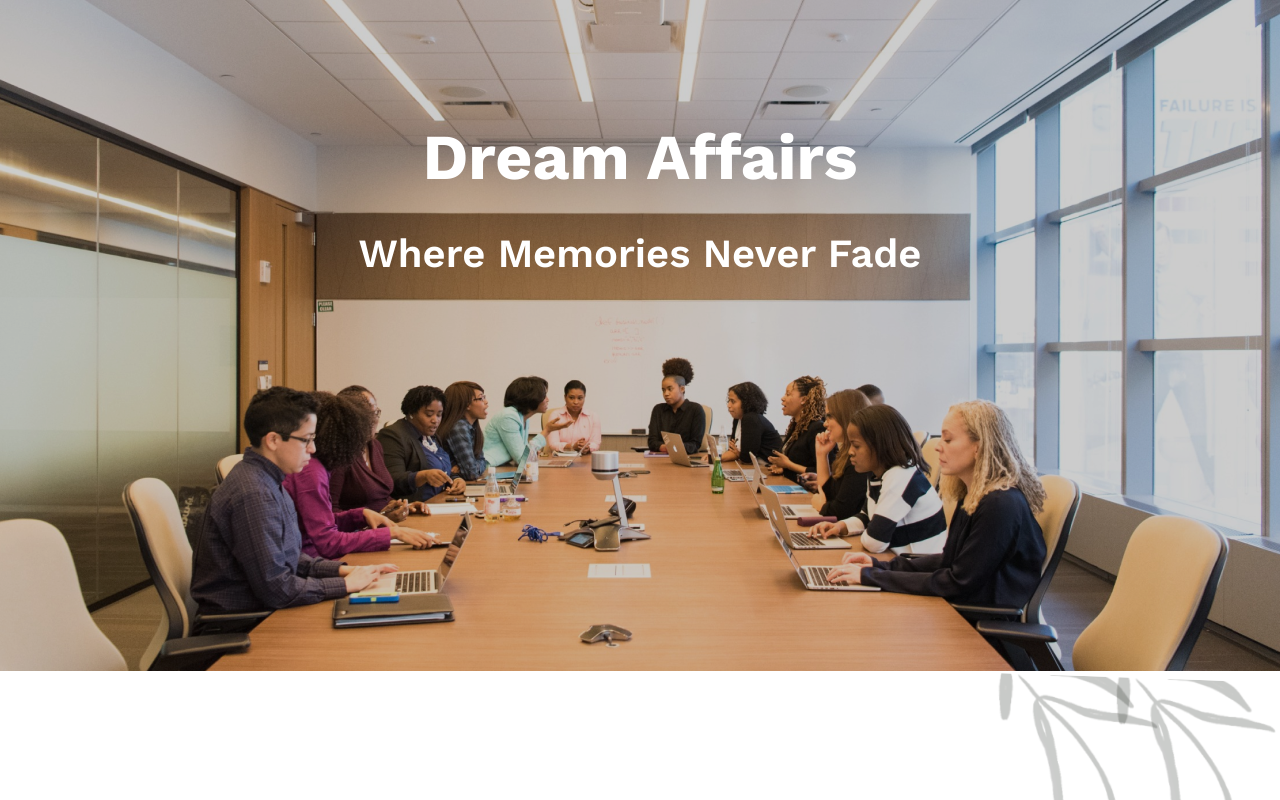
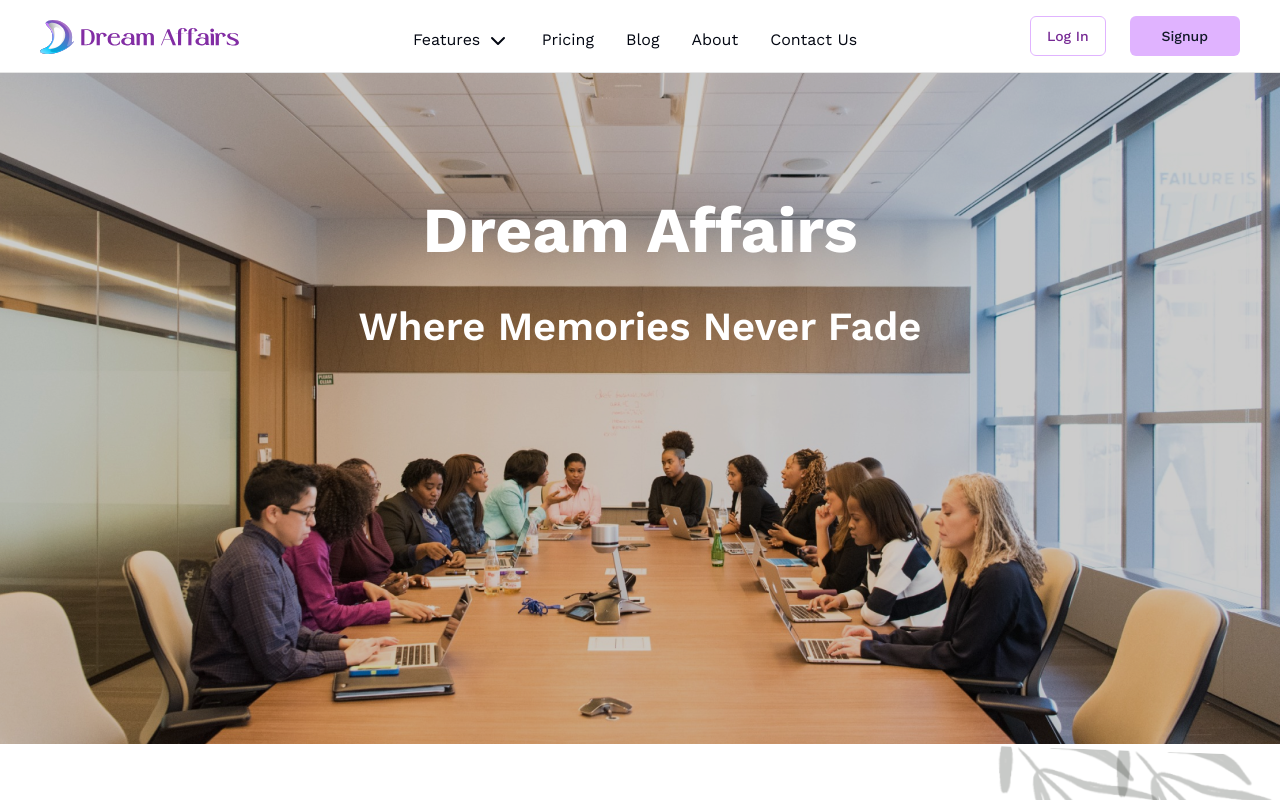
Before and after one commit to Dream-Affairs/Dream-Affairs-Frontend, a Next.js app: page /about-us in a window 1280 px wide. Shown: the top 800 px of the page. Built offline with nearby package versions, Linux system fonts and the light colour scheme.

Commit message:
Feat: Header

```diff
--- a/app/about-us/page.tsx
+++ b/app/about-us/page.tsx
@@ -13,6 +13,7 @@ import History from './(components)/history';
 import Team from './(components)/team';
 import Contact from './(components)/contact';
 import Gallery from './(components)/gallery';
+import Header from '../header/page';
 
 const About = () => {
   const teamMembers = [
@@ -56,6 +57,7 @@ const About = () => {
   const galleryImages = [gallery1, gallery2, gallery3, gallery4, gallery5, gallery6, gallery7, gallery8,]
   return (
     <RootLayout>
+      <Header />
       <main className="w-full relative">
         {/* Hero */}
         <Hero/>
--- /dev/null
+++ b/app/header/page.tsx
@@ -0,0 +1,158 @@
+'use client'
+
+import React from 'react'
+import Image from 'next/image'
+import Logo from './assets/logo.svg';
+import Link from 'next/link';
+import { ChevronDown } from 'lucide-react';
+import { Button } from '@/components/ui/button';
+import { motion, useCycle, AnimatePresence, MotionConfig } from 'framer-motion';
+
+const Header = () => {
+
+    const [mobileNav, toggleMobileNav] = useCycle(false, true);
+
+  return (
+    <header className="py-4 px-8 lg:px-15 border-b border-black/10 sticky top-0 z-30 backdrop-blur-md">
+      <div className="flex justify-between max-w-[1200px] mx-auto">
+        <Link href="/" className="mt-1 z-10">
+          <Image src={Logo} width={200} height={200} alt="Dream Affairs Logo" />
+        </Link>
+        <div className="lg:space-x-8 mt-3 hidden lg:flex">
+          <Link href="/">
+            Features <ChevronDown className="inline" />
+          </Link>
+          <Link href="/">Pricing</Link>
+          <Link href="/">Blog</Link>
+          <Link href="/about-us">About</Link>
+          <Link href="/">Contact Us</Link>
+        </div>
+        <div className="hidden lg:flex">
+          <Link href="/auth/login">
+            <Button variant="outline" className="p-3 px-4 h-10 mr-6">
+              Log In
+            </Button>
+          </Link>
+          <Link href="/auth/register">
+          <Button variant="secondary" className="p-3 px-8 h-10">
+            Signup
+          </Button>
+          </Link>
+        </div>
+
+        {/* Dropdown Menu */}
+
+        <div className="relative z-10 content lg:hidden">
+          <motion.button
+            animate={mobileNav ? 'open' : 'closed'}
+            className="flex flex-col space-y-1 mt-5"
+            onClick={() => toggleMobileNav()}
+          >
+            <motion.span
+              variants={{
+                closed: { rotate: 0, y: 0 },
+                open: { rotate: 45, y: 5 },
+              }}
+              className="w-5 h-px bg-black block"
+            ></motion.span>
+            <motion.span
+              variants={{
+                closed: { opacity: 1 },
+                open: { opacity: 0 },
+              }}
+              className="w-5 h-px bg-black block"
+            ></motion.span>
+            <motion.span
+              variants={{
+                closed: { rotate: 0, y: 0 },
+                open: { rotate: -45, y: -5 },
+              }}
+              className="w-5 h-px bg-black block"
+            ></motion.span>
+          </motion.button>
+        </div>
+
+        <AnimatePresence>
+          {mobileNav && (
+            <MotionConfig
+              transition={{
+                type: 'spring',
+                bounce: 0.25,
+              }}
+            >
+              <motion.div
+                variants={{
+                  open: {
+                    x: '0%',
+                    transition: {
+                      type: 'spring',
+                      bounce: 0.25,
+                      when: 'beforeChildren',
+                    },
+                  },
+                  closed: {
+                    x: '-100%',
+                    transition: {
+                      type: 'spring',
+                      bounce: 0.25,
+                      when: 'afterChildren',
+                    },
+                  },
+                }}
+                animate="open"
+                initial="closed"
+                exit="closed"
+                className="fixed inset-0 bg-white min-h-screen"
+              >
+                <motion.div
+                  variants={{
+                    open: {
+                      y: '0%',
+                      opacity: 1,
+                    },
+                    closed: {
+                      y: '25%',
+                      opacity: 0,
+                    },
+                  }}
+                  className="text-white pt-[160px] flex flex-col justify-center items-center py-6 px-8"
+                >
+                  <Link href="/" className=" flex duration-700 text-black pb-5">
+                    Features <ChevronDown className="inline" />
+                  </Link>
+                  <Link href="/" className="flex duration-700 text-black py-5">
+                    Pricing
+                  </Link>
+                  <Link href="/" className=" flex duration-700 text-black py-5">
+                    Blog
+                  </Link>
+                  <Link href="/about-us" className=" flex duration-700 text-black py-5">
+                    About
+                  </Link>
+                  <Link href="/" className=" flex duration-700 text-black py-5">
+                    Contact Us
+                  </Link>
+
+                  <div className="flex mt-2">
+                    <Link href="/auth/login">
+                      <Button variant="outline" className="p-3 px-4 h-10 mr-6">
+                        Log In
+                      </Button>
+                    </Link>
+                    <Link href="/auth/register">
+                      <Button variant="secondary" className="p-3 px-8 h-10">
+                        Signup
+                      </Button>
+                    </Link>
+                  </div>
+                </motion.div>
+              </motion.div>
+            </MotionConfig>
+          )}
+        </AnimatePresence>
+      </div>
+    </header>
+  );
+}
+
+export default Header
--- a/app/page.tsx
+++ b/app/page.tsx
@@ -1,7 +1,10 @@
 import Link from 'next/link';
+import Header from "./header/page"
 
 export default function Home() {
   return (
+    <>
+      <Header />
       <ul>
         Hello welcome to Dream Affairs
         <li>
@@ -14,5 +17,6 @@ export default function Home() {
           <Link href="/auth/2fa">2fa</Link>
         </li>
       </ul>
+    </>
   );
 }
```
Also changed, not shown: app/header/assets/logo.svg (added). Lines whose indentation alone changed are shown as unchanged.
